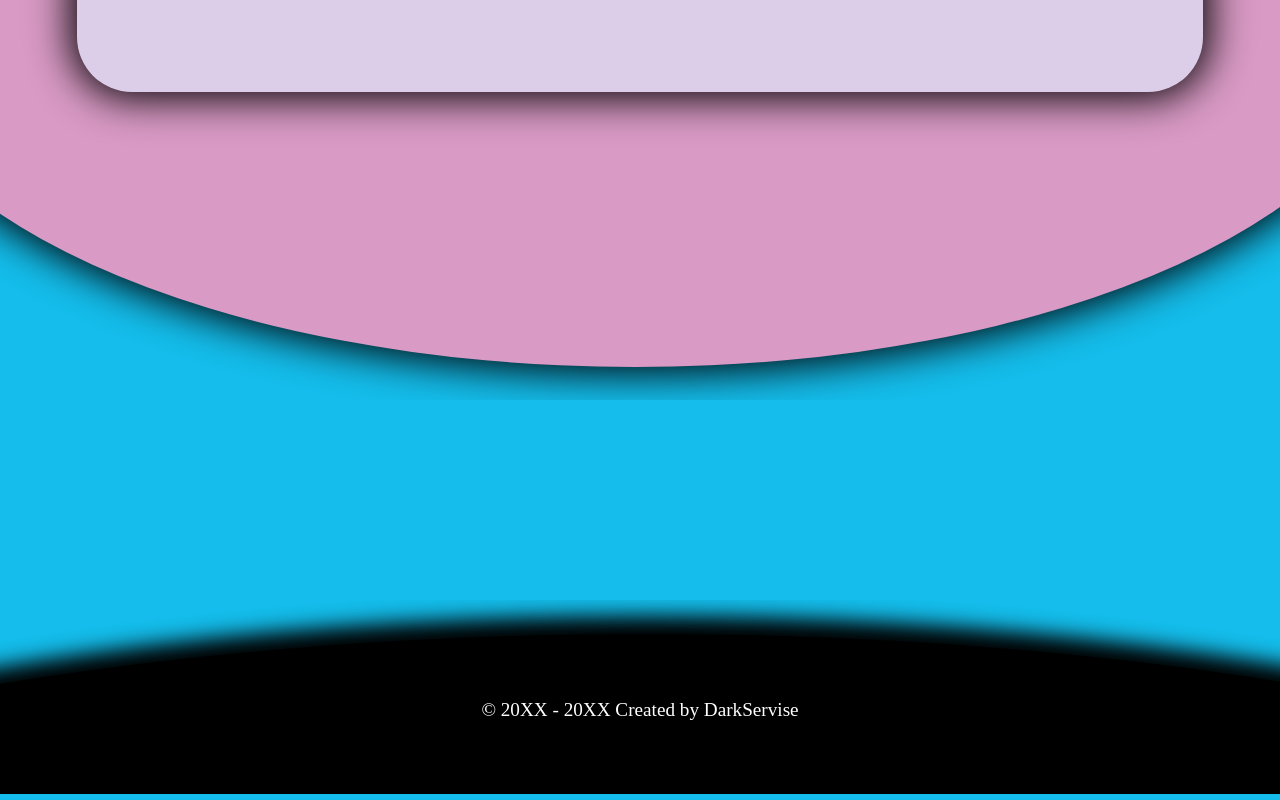
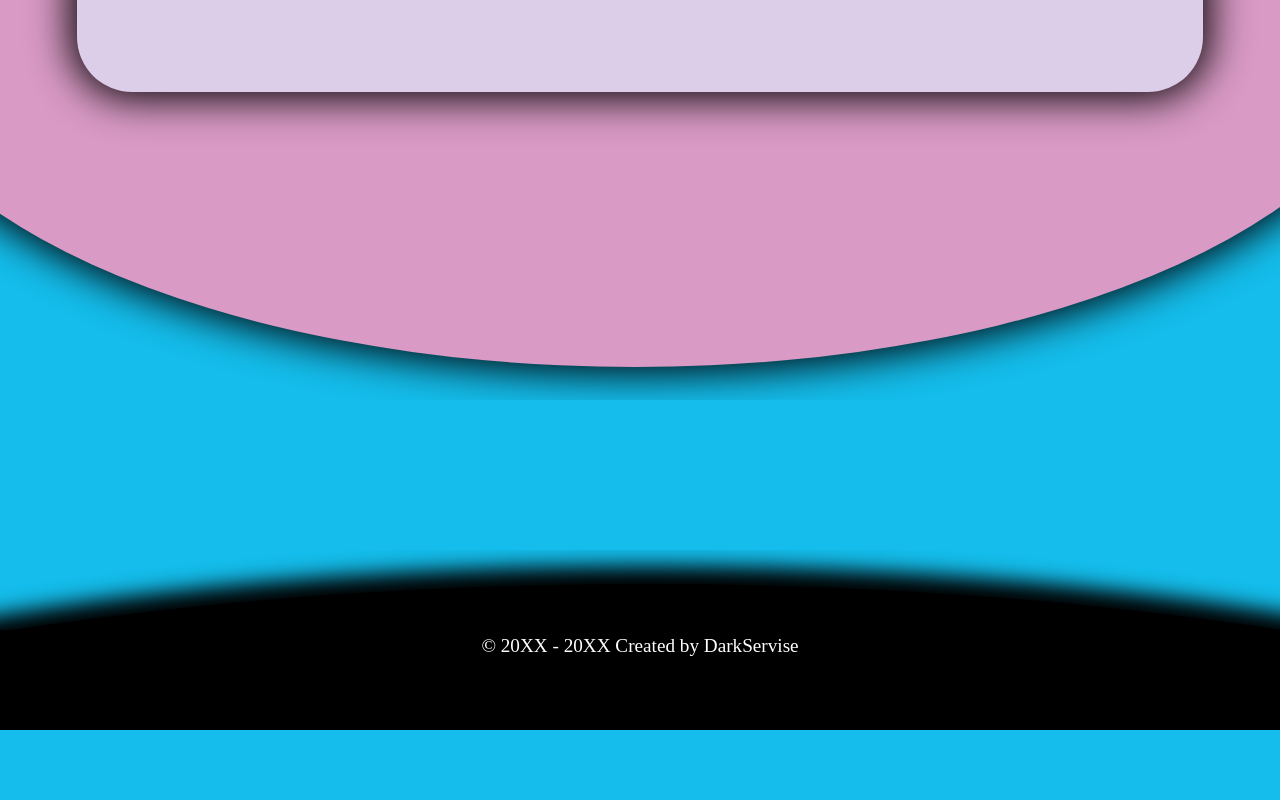
Before and after one commit to D4R3KGR4J3K/acs_website, a Vue app: page / in a window 1280 px wide. Shown: the part 4492-5292 px from the top of the page. After the commit the page ends 5242 px from the top, so only its background shows below. Built offline with nearby package versions, Linux system fonts and the light colour scheme.

Commit message:
Fix style Shadow footer

```diff
--- a/src/App.vue
+++ b/src/App.vue
@@ -26,7 +26,7 @@ body {
 
 .spacer {
   width: 100%;
-  height: 200px;
+  height: 150px;
 }
 
 .blockModified {
--- a/src/components/FooterBlock.vue
+++ b/src/components/FooterBlock.vue
@@ -15,7 +15,7 @@ export default defineComponent({});
 <style lang="scss" scoped>
 .container {
   display: flex;
-  height: 150px;
+  height: 200px;
   width: 100%;
   position: relative;
 }
--- a/src/components/FooterBody.vue
+++ b/src/components/FooterBody.vue
@@ -30,7 +30,6 @@ export default defineComponent({
 .propTop {
   width: 200%;
   height: 700px;
-  padding-top: 30px;
   position: absolute;
   left: -49.4791666vw;
   top: 2.60416666vw;
```
